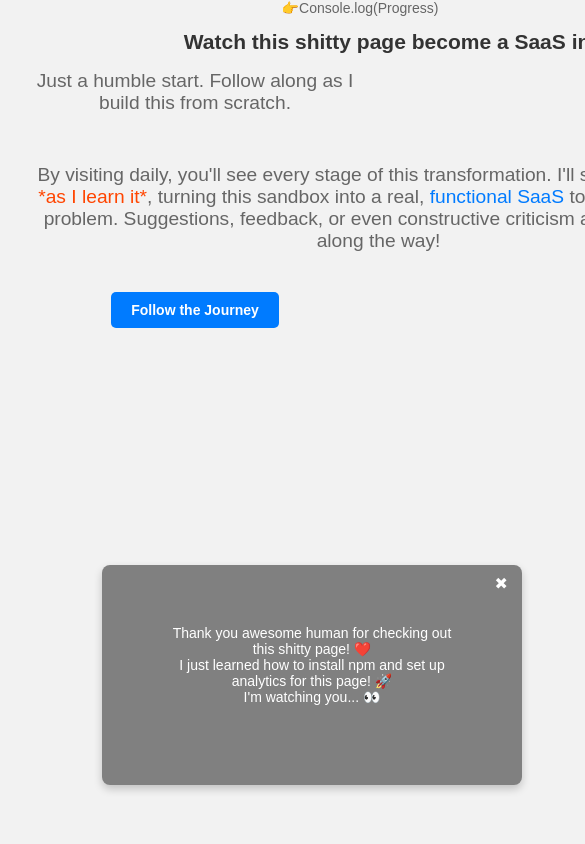
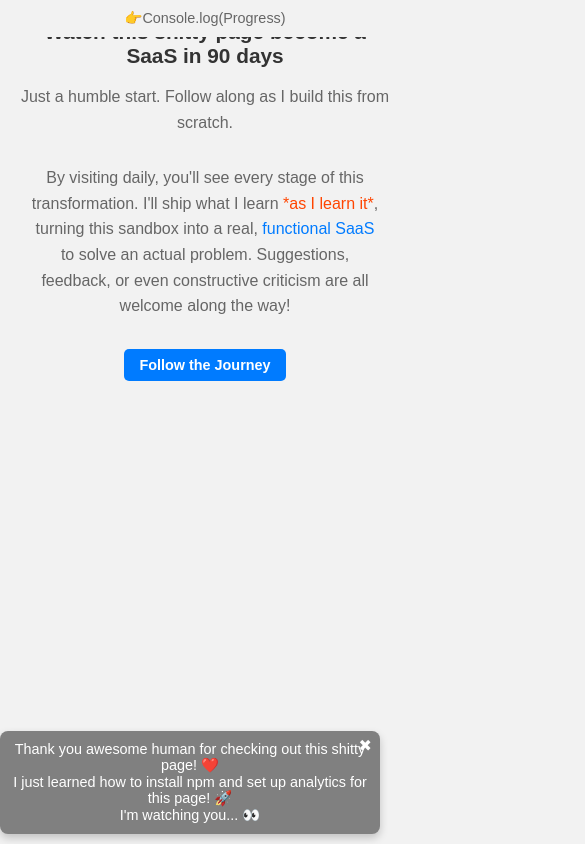
Before and after one commit to metacortexcypher/project-beta, a plain HTML site: page index.html in a window 390 px wide. Shown: the top 844 px of the page, 585 px wide, since content can reach past the window. Drawn offline with Linux system fonts and the light colour scheme; a script that the page names is missing.

Commit message:
mobile responsiveness added

```diff
--- a/index.html
+++ b/index.html
@@ -26,11 +26,11 @@
         <div class="container hero-section">
         <h2>Watch this shitty page become a SaaS in 90 days</h2><br>
         <p>Just a humble start. Follow along as I build this from scratch.</p>
-        <div><p id="new">
+        <p id="new">
             By visiting daily, you'll see every stage of this transformation. I'll ship what I learn
             <span>*as I learn it*</span>, turning this sandbox into a real, <span id="colored">functional SaaS</span> to solve an actual problem.
             Suggestions, feedback, or even constructive criticism are all welcome along the way!
-         </p></div>
+         </p>
         <a href="https://twitter.com/therealprineur" target="_blank" class="btn">Follow the Journey</a>
         <div class="alert-box" id="alertBox">
             <button class="close-btn" onclick="closeAlertBox()">✖</button>
--- a/styles.css
+++ b/styles.css
@@ -1,9 +1,16 @@
-*{
+* {
    margin: 0;
+   padding: 0;
+   box-sizing: border-box;
 }
+
 .nav{
    position: fixed;
    top: 0;
+   width: 100%;
+   background-color: #f2f2f2;
+   padding: 10px 0;
+   z-index: 100;
 }
 
 body {
@@ -12,44 +19,29 @@ body {
     padding: 10% 10px;
     background-color: #f2f2f2;
     max-width: 1200px;
+    margin:auto;
  }
 
- @media (max-width: 768px) {
-   body {
-       font-size: 16px;
-       padding: 15px;
-   }
-   /* Adjust any large sections, images, etc., for smaller screens */
-   .hero-section {
+ .container {
+   position:fixed;
+   max-width: 800px;
+   margin: auto;
+   padding: 20px;
+   display: flex;
     flex-direction: column;
-       text-align: center;
-   }
+    align-items: center;
  }
 
-/* For mobile devices (480px and below) */
-@media (max-width: 480px) {
-   body {
-       font-size: 14px;
-       padding: 10px;
-   }
-   .hero-section {
-       padding: 20px 10px;
-   }
-   /* Adjust button sizes, font sizes, or margins specifically for mobile */
-   .button {
-       font-size: 1rem;
-       padding: 10px;
-   }
-}
 
  h1 {
     font-size: 2rem;
     color: #333;
  }
  p {
-    font-size: 1.2rem;
+   font-size: 1rem;
    color: #666;
-    margin-bottom: 50px;
+   margin-bottom: 20px;
+   line-height: 1.6;
  }
  .btn {
     padding: 10px 20px;
@@ -58,6 +50,7 @@ body {
     text-decoration: none;
     border-radius: 5px;
     font-weight: bold;
+    transition: background-color 0.3s;
  }
  .btn:hover {
     background-color: black;
@@ -82,7 +75,7 @@ body {
  }
 
  .alert-box {
-   display: none; /* Hidden initially */
+   /* display: none;
    position: fixed;
    top: 80%;
    left: 80%;
@@ -92,14 +85,25 @@ body {
    padding: 60px;
    border-radius: 8px;
    box-shadow: 0 4px 8px rgba(0, 0, 0, 0.2);
-   z-index: 1000; /* Ensures the box is above other content */
+   z-index: 1000;
    width: 300px;
-   height: 100px;
+   height: 100px; */
+   display: none;
+   position: fixed;
+   bottom: 20px;
+   right: 20px;
+   background-color: grey;
+   color: white;
+   padding: 20px;
+   border-radius: 8px;
+   box-shadow: 0 4px 8px rgba(0, 0, 0, 0.2);
+   z-index: 1000;
+   max-width: 90%;
  }
 
  .close-btn {
    position: absolute;
-   top: 8px;
+    top: 5px;
     right: 8px;
     background: none;
     border: none;
@@ -122,12 +126,13 @@ ul{
    list-style-type: none;
    margin: 0;
    padding: 0;
-   overflow: hidden;
+   /* overflow: hidden; */
+   display: flex;
+   justify-content: center;
+   align-items: center;
 }
 li{
-   display: flex;
-   align-items: center;
-   justify-content: center;
+   display: inline-block;
 }
 
 .container {
@@ -135,11 +140,8 @@ li{
    max-width: 1200px;
 }
 
-h2{
-   width: 800px;
-   text-align: center;
-   margin: auto;
-   padding: 0;
+h2 {
+   font-size: 1.8rem;
    color: #333;
 }
 
@@ -147,3 +149,68 @@ h2{
    list-style-type: circle;
    color: #666;
 }
+
+#new {
+   max-width: 100%;
+    text-align: center;
+    margin: 0 auto 20px;
+    padding: 0 10px;
+}
+
+@media (max-width: 768px) {
+   body {
+       font-size: 1rem;
+       padding: 5%;
+   }
+   /* Adjust any large sections, images, etc., for smaller screens */
+   h2{
+      font-size: 1.5rem;
+   }
+
+   .container{
+      padding: 10px;
+   }
+
+   .alert-box{
+      width: auto;
+      padding: 15px;
+      bottom: 10px;
+      right: 10px;
+   }
+
+}
+
+/* For mobile devices (480px and below) */
+@media (max-width: 480px) {
+   body {
+       font-size: 0.9rem;
+       padding: 10px;
+   }
+
+   h2 {
+      font-size: 1.3rem;
+      width: 100%;
+  }
+
+   /* Adjust button sizes, font sizes, or margins specifically for mobile */
+   .container {
+      padding: 10px;
+      width: 100%;
+  }
+
+  .btn {
+      font-size: 0.9rem;
+      padding: 8px 15px;
+  }
+
+  #new {
+      width: 100%;
+      padding: 10px;
+  }
+
+  .alert-box {
+   max-width: 100%;
+   padding: 10px;
+   font-size: 0.9rem;
+}
+}
```
Lines whose indentation alone changed are shown as unchanged.
